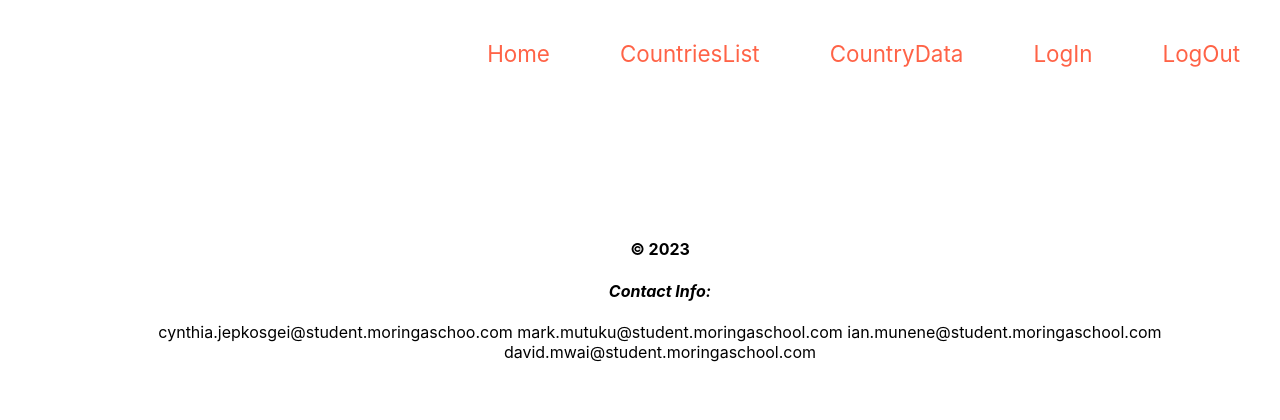
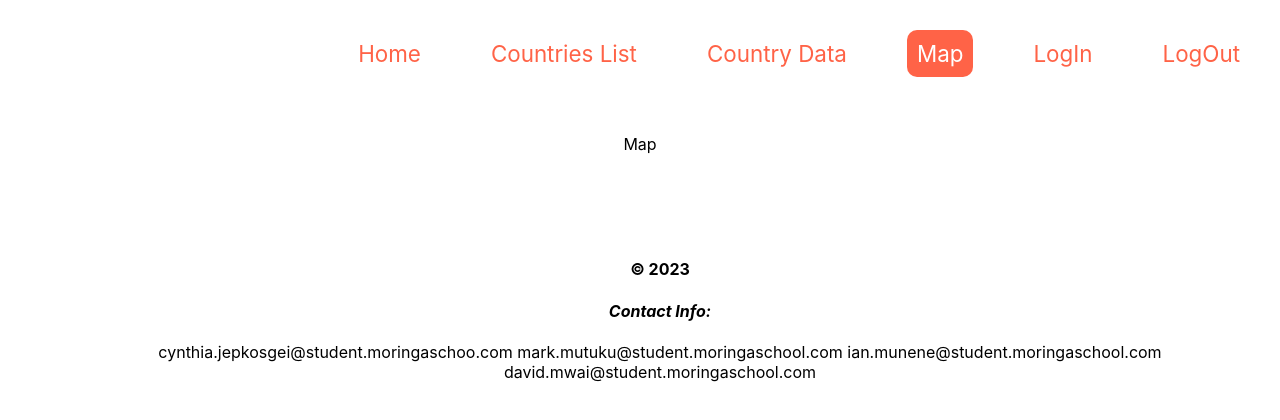
Before and after one commit to DKarimi90/Covid-Tracker, a React (Create React App) app: page /Map in a window 1280 px wide. Shown: the top 420 px of the page. Built offline with nearby package versions, Linux system fonts and the light colour scheme.

Commit message:
Created a 'Map component'

```diff
--- a/src/App.js
+++ b/src/App.js
@@ -9,6 +9,7 @@ import LogIn from './components/LogIn'
 import LogOut from './components/LogOut'
 import Footer from './components/Footer';
 import CountryData from './components/CountryData';
+import Map from './components/Map';
 
 
 
@@ -23,6 +24,7 @@ function App() {
            <Route path = "/" element = {<Home />}/>
            <Route path = "/CountriesList" element = {<CountriesList />}/>
            <Route path = "/CountryData" element = {<CountryData />}/>
+           <Route path = "/Map" element = {<Map />}/>
            <Route path = "/LogIn" element = {<LogIn />}/>
            <Route path = "/LogOut" element = {<LogOut />}/>
          </Routes>
--- /dev/null
+++ b/src/components/Map.js
@@ -0,0 +1,9 @@
+import React from 'react'
+
+function Map() {
+  return (
+    <div>Map</div>
+  )
+}
+
+export default Map
--- a/src/components/NavBar.js
+++ b/src/components/NavBar.js
@@ -6,8 +6,9 @@ function NavBar() {
   return (
     <div className='nav'>
         <NavLink to = "/">Home</NavLink>
-        <NavLink to = "./countriesList">CountriesList</NavLink>
-        <NavLink to = "./countryData">CountryData</NavLink>
+        <NavLink to = "./countriesList">Countries List</NavLink>
+        <NavLink to = "./countryData">Country Data</NavLink>
+        <NavLink to = "./map">Map</NavLink>
         <NavLink to = "./login">LogIn</NavLink>
         <NavLink to = "./logout">LogOut</NavLink>
 
```
